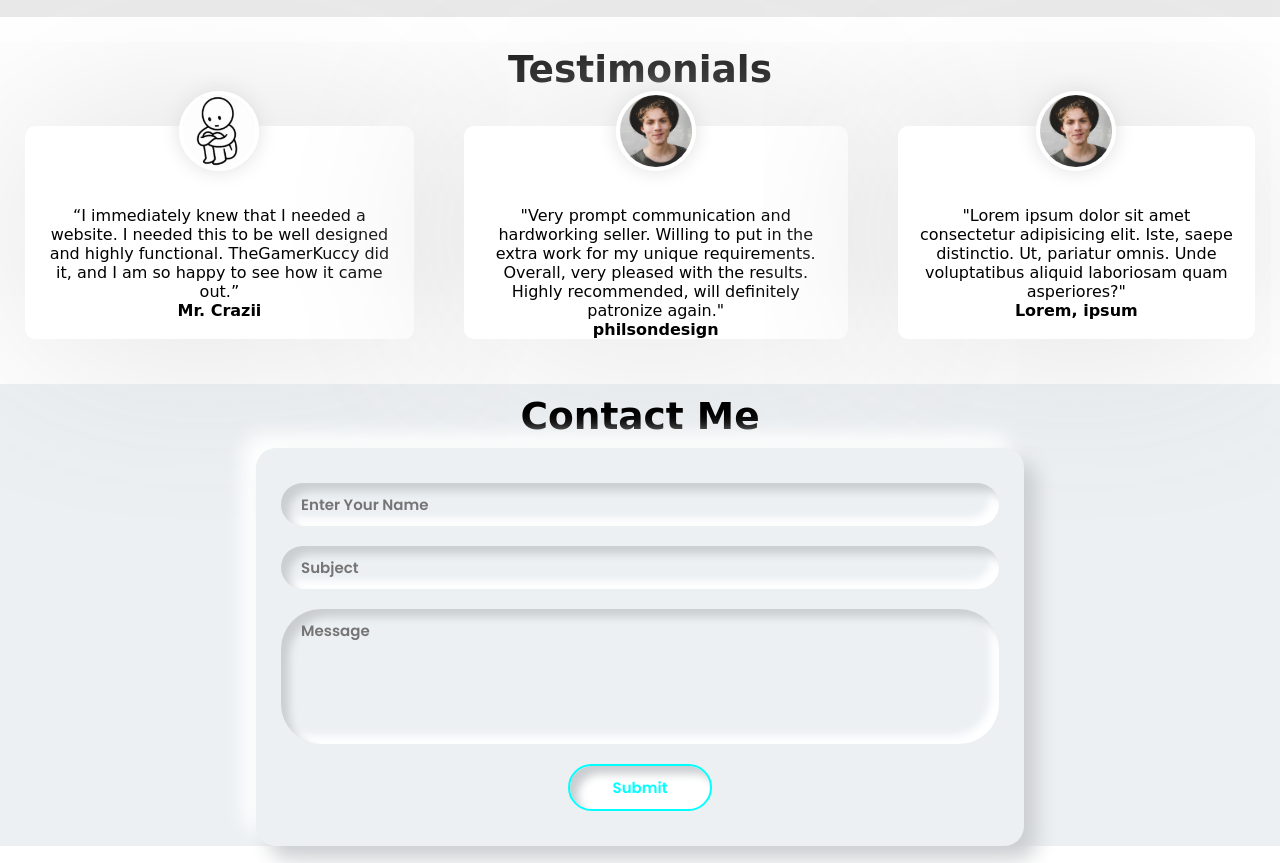
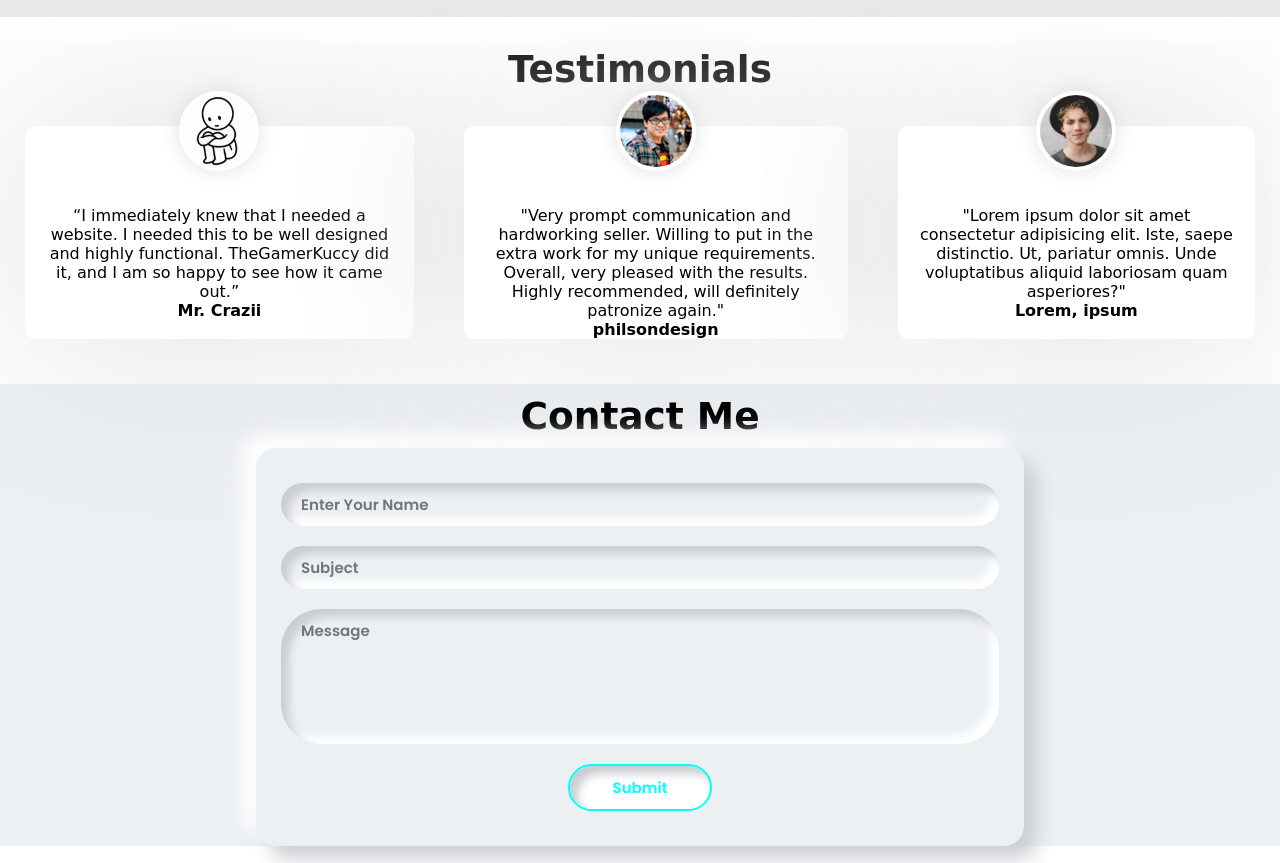
Before and after one commit to TheGamerKucci/portfolio, a plain HTML site: page index.html in a window 1280 px wide. Shown: the part 1737-2600 px from the top of the page. Drawn offline with nearby package versions, Linux system fonts and the light colour scheme; a web font is replaced by a local one.

Commit message:
Update index.html

```diff
--- a/index.html
+++ b/index.html
@@ -163,7 +163,7 @@
             </div>
             <div class="review">
                 <div class="review-logo">
-                    <img src="images/ian-dooley-d1UPkiFd04A-unsplash.jpg" alt="">
+                    <img src="images/81f54b23-e498-4c2f-af33-697569f927eb.jpg" alt="">
                 </div>
                 <div class="review-txt">
                     "Very prompt communication and hardworking seller. Willing to put in the extra work for my unique requirements. Overall, very pleased with the results. Highly recommended, will definitely patronize again."
```
